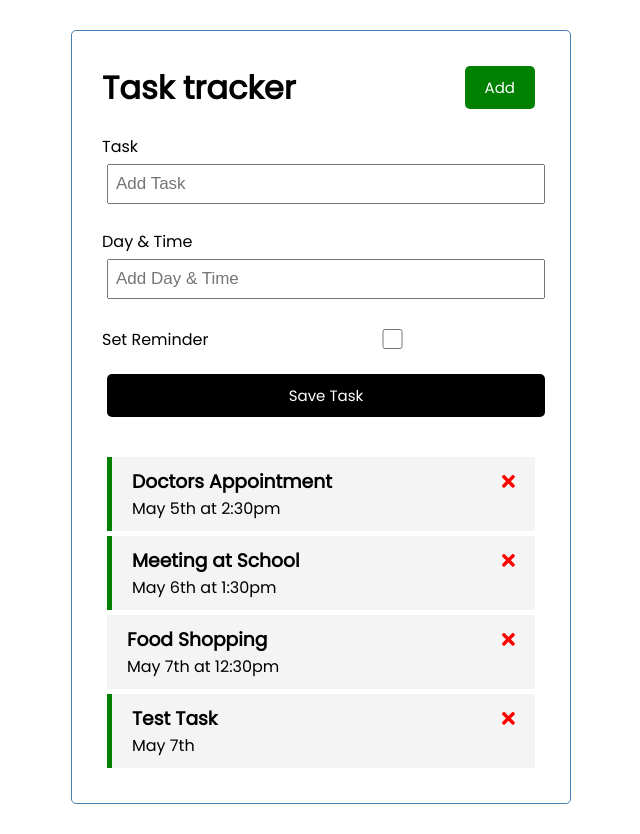
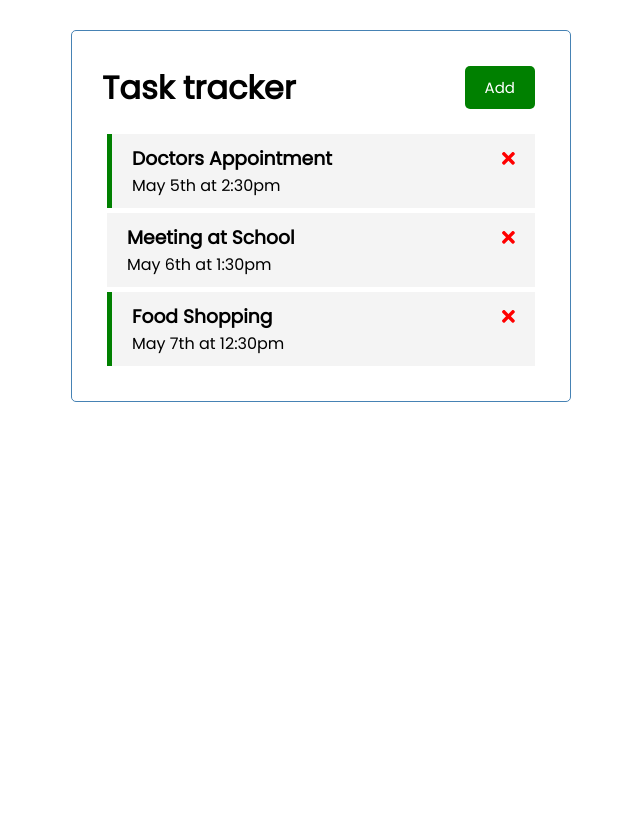
Before and after one commit to CarlosArellano24/learn-angular, an Angular app: page / in a window 1280 px wide. Shown: the whole page, without its empty margins (319-959 px from the left). After the commit the page ends 800 px from the top, so only its background shows below. Built offline with nearby package versions, Linux system fonts and the light colour scheme; data requests are answered from the project's data file.

Commit message:
feature toggle add task

```diff
--- a/db.json
+++ b/db.json
@@ -10,19 +10,13 @@
       "id": 2,
       "text": "Meeting at School",
       "day": "May 6th at 1:30pm",
-      "reminder": true
+      "reminder": false
     },
     {
       "id": 3,
       "text": "Food Shopping",
       "day": "May 7th at 12:30pm",
-      "reminder": false
-    },
-    {
-      "text": "Test Task",
-      "day": "May 7th",
-      "reminder": true,
-      "id": 4
+      "reminder": true
     }
   ]
 }
--- a/src/app/components/add-task/add-task.component.html
+++ b/src/app/components/add-task/add-task.component.html
@@ -1,4 +1,8 @@
-<form class="add-form" (ngSubmit)="onSubmit()">
+<form
+    *ngIf="showAddTask"
+    class="add-form"
+    (ngSubmit)="addTask()"
+>
     <div class="form-control">
         <label for="text">Task</label>
         <input type="text" name="text" [(ngModel)]="text" id="text" placeholder="Add Task"/>
@@ -11,6 +15,5 @@
         <label for="reminder">Set Reminder</label>
         <input type="checkbox" name="reminder" [(ngModel)]="reminder" id="reminder"/>
     </div>
-    {{ text }}
     <input type="submit" value="Save Task" class="btn btn-block"/>
 </form>
--- a/src/app/components/add-task/add-task.component.ts
+++ b/src/app/components/add-task/add-task.component.ts
@@ -1,4 +1,6 @@
 import { Component, OnInit, Output, EventEmitter } from '@angular/core';
+import { Subscription } from 'rxjs';
+import { UiService } from '../../services/ui.service';
 import { Task } from '../../Task';
 
 @Component({
@@ -11,13 +13,17 @@ export class AddTaskComponent implements OnInit {
   text: string = "";
   day: string = "";
   reminder: boolean = false;
+  showAddTask!: boolean;
+  subscription: Subscription;
 
-  constructor() { }
+  constructor(private uiService: UiService) {
+    this.subscription = this.uiService.onToggle().subscribe( value => this.showAddTask = value)
+  }
 
   ngOnInit(): void {
   }
 
-  onSubmit() {
+  addTask() {
     if(!this.text) {
       alert('Please add a task!');
       return;
@@ -27,8 +33,7 @@ export class AddTaskComponent implements OnInit {
       text: this.text,
       day: this.day,
       reminder: this.reminder
-    }
-
+    };
     this.onAddTask.emit(newTask);
 
     this.text = "";
--- a/src/app/components/header/header.component.html
+++ b/src/app/components/header/header.component.html
@@ -1,8 +1,8 @@
 <header>
     <h1>{{ title }}</h1>
     <app-button
-      color="green"
-      text="Add"
+      color="{{ showAddTask ? 'red' : 'green' }}"
+      text="{{ showAddTask ? 'Close' : 'Add' }}"
       (btnClick)="toggleAddTask()"
     ></app-button>
 </header>
--- a/src/app/components/header/header.component.ts
+++ b/src/app/components/header/header.component.ts
@@ -1,4 +1,6 @@
 import { Component, OnInit } from '@angular/core';
+import { Subscription } from 'rxjs';
+import { UiService } from '../../services/ui.service';
 
 @Component({
   selector: 'app-header',
@@ -7,14 +9,18 @@ import { Component, OnInit } from '@angular/core';
 })
 export class HeaderComponent implements OnInit {
   title: string = 'Task tracker';
+  showAddTask!: boolean;
+  subscription!: Subscription;
 
-  constructor() { }
+  constructor(private uiService: UiService) {
+    this.subscription = this.uiService.onToggle().subscribe(value => this.showAddTask = value);
+  }
 
   ngOnInit(): void {
   }
 
   toggleAddTask() {
-    console.log('toggle');
+    this.uiService.toggleAddTask();
   }
 
 }
--- a/src/app/components/task-item/task-item.component.html
+++ b/src/app/components/task-item/task-item.component.html
@@ -1,13 +1,13 @@
 <div
 class="task"
 [ngClass]="{ reminder: task.reminder }"
-(dblclick)="onToggle(task)">
+(dblclick)="toggleReminder(task)">
     <h3>
       {{ task.text }}
       <fa-icon
         [icon]="faTimes"
         [ngStyle]="{ color:'red' }"
-        (click)="onDelete(task)"
+        (click)="deleteTask(task)"
       ></fa-icon>
     </h3>
     <p>{{ task.day }}</p>
--- a/src/app/components/task-item/task-item.component.ts
+++ b/src/app/components/task-item/task-item.component.ts
@@ -25,11 +25,11 @@ export class TaskItemComponent implements OnInit {
   ngOnInit(): void {
   }
 
-  onDelete(task: Task): void {
-    this.onDeleteTask.emit();
+  deleteTask(task: Task): void {
+    this.onDeleteTask.emit(task);
   }
 
-  onToggle(task: Task): void {
+  toggleReminder(task: Task): void {
     this.onToggleReminder.emit(task);
   }
 
--- a/src/app/components/tasks/tasks.component.html
+++ b/src/app/components/tasks/tasks.component.html
@@ -2,8 +2,9 @@
 <app-task-item
   *ngFor="let task of tasks"
   [task]="task"
-  (onDeleteTask)="deleteTask(task)"
+  (onDeleteTask)="deleteTask($event)"
   (onToggleReminder)="toggleReminder(task)"
 >
+<!--In app-task-item, it doesn't matter if we use `$event` or `task`, it's same object-->
   {{ task.text }}
 </app-task-item>
--- a/src/app/components/tasks/tasks.component.ts
+++ b/src/app/components/tasks/tasks.component.ts
@@ -26,7 +26,7 @@ export class TasksComponent implements OnInit {
     this.taskService.updateTaskReminder(task).subscribe();
   }
 
-  addTask(task: Task) {
+  addTask(task: Task): void {
     this.taskService.addTask(task).subscribe(task => this.tasks.push(task));
   }
 
--- /dev/null
+++ b/src/app/services/ui.service.ts
@@ -0,0 +1,21 @@
+import { Injectable } from '@angular/core';
+import { Observable, Subject } from 'rxjs';
+
+@Injectable({
+  providedIn: 'root'
+})
+export class UiService {
+  private showAddTask: boolean = false;
+  private subject: Subject<any> = new Subject<any>();
+
+  constructor() { }
+
+  toggleAddTask(): void {
+    this.showAddTask = !this.showAddTask;
+    this.subject.next(this.showAddTask);
+  }
+
+  onToggle(): Observable<any> {
+    return this.subject.asObservable();
+  }
+}
```
Also changed, not shown: 1 other file (tests, documents, lock files or other folders).
